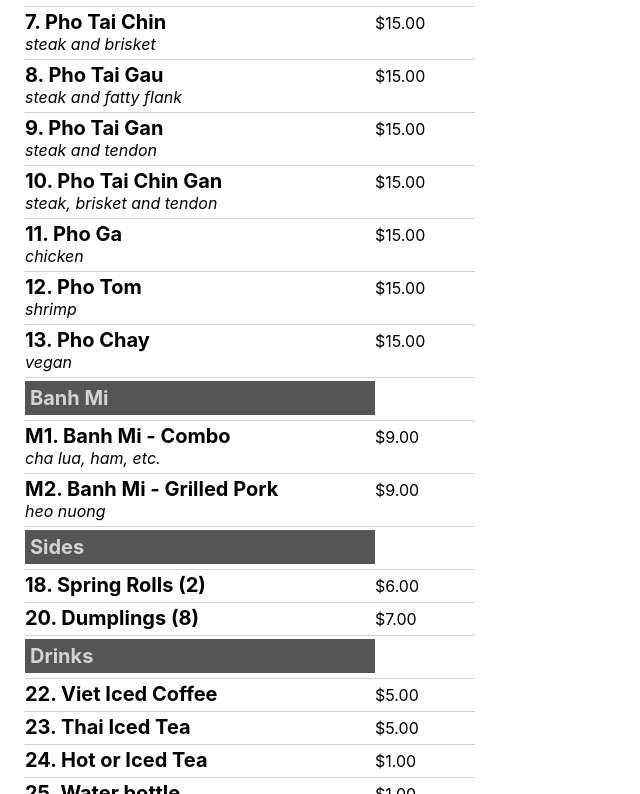
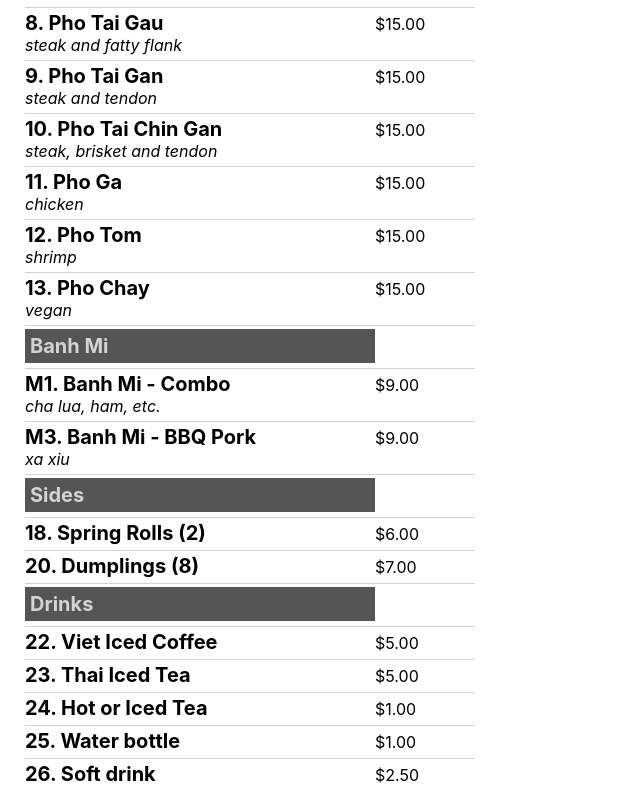
Before and after one commit to levu48/phobonsa, a React (Create React App) app: page / in a window 1280 px wide. Shown: the part 705-1499 px from the top of the page, without its empty margins (0-640 px from the left). Built offline with nearby package versions, Linux system fonts and the light colour scheme.

Commit message:
banh mi xa xíu

```diff
--- a/src/App.js
+++ b/src/App.js
@@ -63,10 +63,10 @@ const App = props => {
       <div style={styles.oneline}>Reviews: <a href='https://goo.gl/maps/gkDqJ9L5cTNWCEcf9' target='_blank'>Google</a>, <a href='https://www.yelp.com/biz/pho-bonsa-chico?osq=Pho+Bonsa' target='_blank'>Yelp</a>, Local news: <a href='https://krcrtv.com/news/local/new-pho-restaurant-a-hit-for-chico-state-students' target='_blank'>ABC7 KRCR TV</a></div>
       <div style={styles.noticeHeader}><span></span></div>
           <div style={styles.notice}>
-              <span style={styles.tagLine}><br/>
+              {/* <span style={styles.tagLine}><br/>
                We close on Dec 24-25th and Jan 1st<br/>
               </span><br/>
-            <span style={styles.tagLine}></span><br/>
+            <span style={styles.tagLine}></span><br/> */}
           </div>
       </div>
 
--- a/src/data/phobonsa/data.js
+++ b/src/data/phobonsa/data.js
@@ -110,10 +110,19 @@ export const products = [
         prices: {
             regular: 9.00,
         }
-    }, {
-        id: 'M2',
-        name: 'Banh Mi - Grilled Pork',
-        description: 'heo nuong',
+    },
+    // {
+    //     id: 'M2',
+    //     name: 'Banh Mi - Grilled Pork',
+    //     description: 'heo nuong',
+    //     prices: {
+    //         regular: 9.00,
+    //     }
+    // },
+    {
+        id: 'M3',
+        name: 'Banh Mi - BBQ Pork',
+        description: 'xa xiu',
         prices: {
             regular: 9.00,
         }
--- a/src/data/phobonsa/phobonsa.js
+++ b/src/data/phobonsa/phobonsa.js
@@ -174,7 +174,7 @@ export const products = {
 }
 
 export function getMenu() {
-    const {P1, P2, P3, P4, P5, P6, P7, P8, P9, R1, R2, R3, B1, B2, B3, L1, L2, M1, M2} = products;
+    const {P1, P2, P3, P4, P5, P6, P7, P8, P9, R1, R2, R3, B1, B2, B3, L1, L2, M1, M3} = products;
     return [
         {
             name: 'Phở',
@@ -195,7 +195,7 @@ export function getMenu() {
         }, {
             name: 'Bánh Mì',
             displayQty: 2,
-            items: [M1, M2]
+            items: [M1, M3]
         }
 
     ]
```
